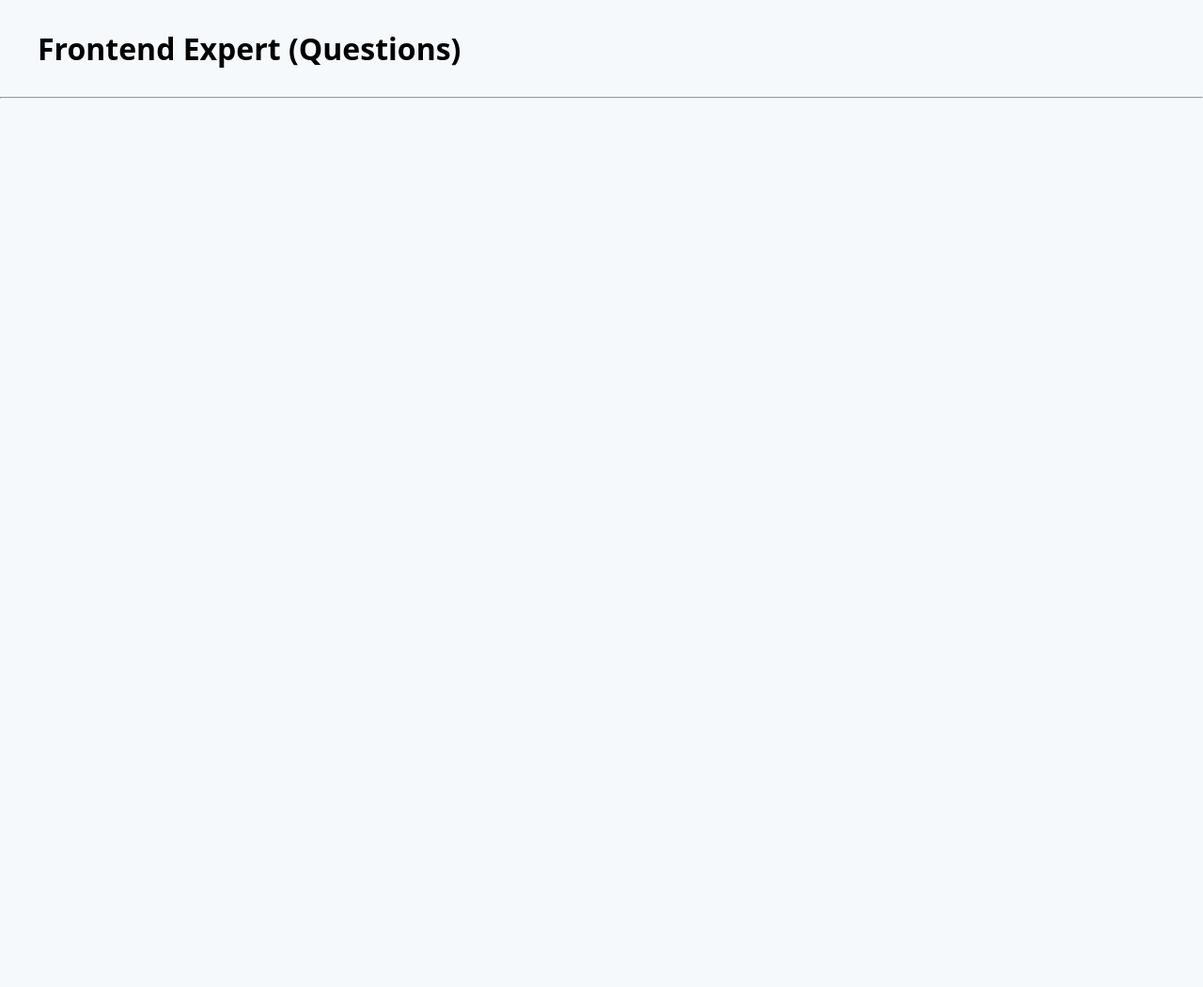
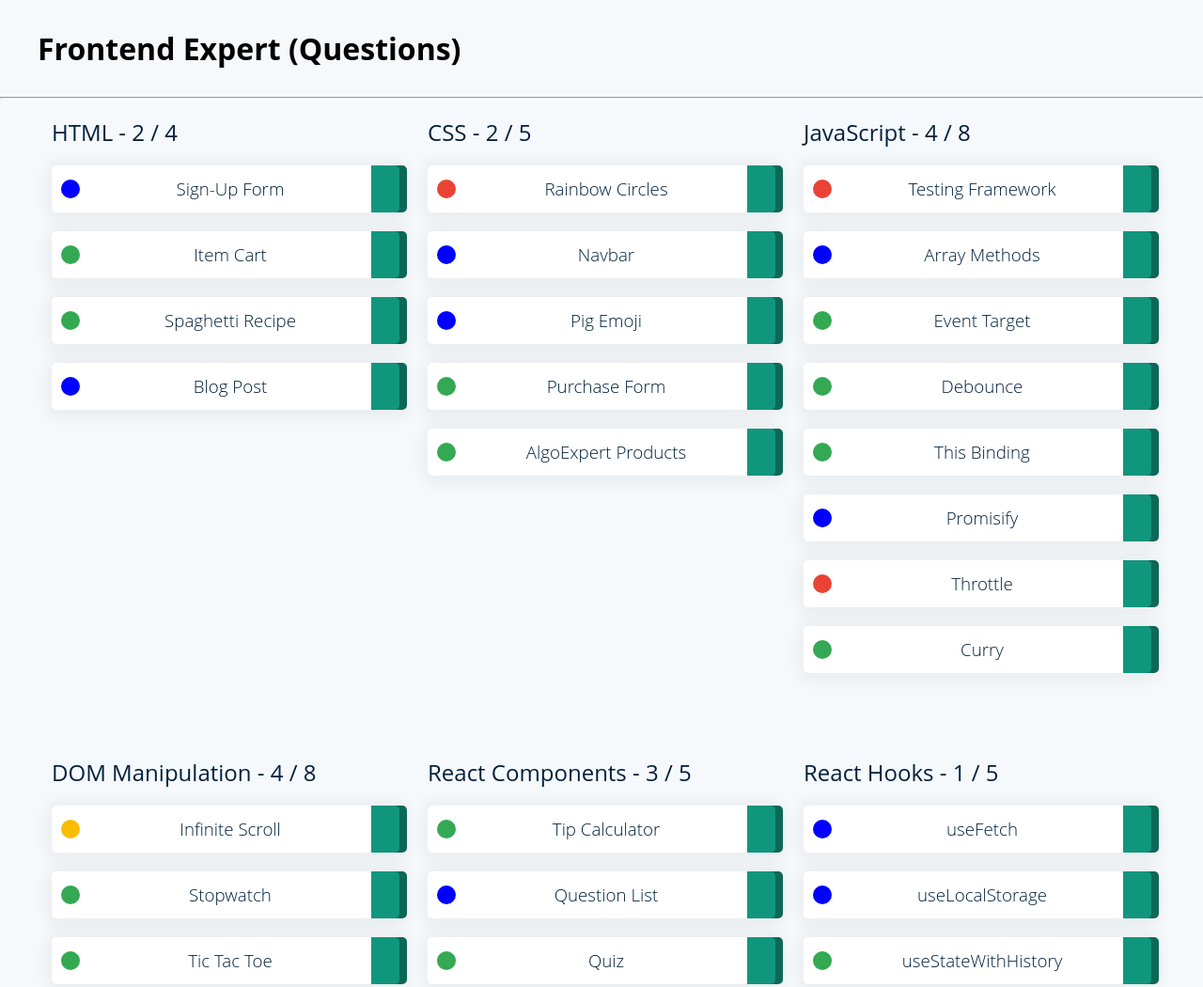
Before and after one commit to ychaube/frontend-expert-questions-ui, a plain HTML site: page index.html in a window 1280 px wide. Shown: the top 1050 px of the page at 94% size. Before the commit the page ends 800 px from the top, so only its background shows below. Drawn offline with Linux system fonts and the light colour scheme.

Commit message:
Updated tags

```diff
--- a/index.html
+++ b/index.html
@@ -14,8 +14,8 @@
         <h1>Frontend Expert (Questions)</h1>
     </header>
     <hr />
-    <div id="wrapper" />
-    <script src="./index.js" />
+    <div id="wrapper"></div>
+    <script src="./index.js"></script>
 </body>
 
 </html>
--- a/index.js
+++ b/index.js
@@ -2,7 +2,6 @@ const BASE_URL = 'https://ychaube.github.io/frontend-expert-questions-ui';
 const QUESTIONS_API_BASE_URL = `${BASE_URL}/data/questions.json`
 const SUBMISSIONS_API_BASE_URL = `${BASE_URL}/data/submissions.json`
 
-debugger;
 fetchAndAppendQuestions();
 
 async function  fetchAndAppendQuestions() {
```
